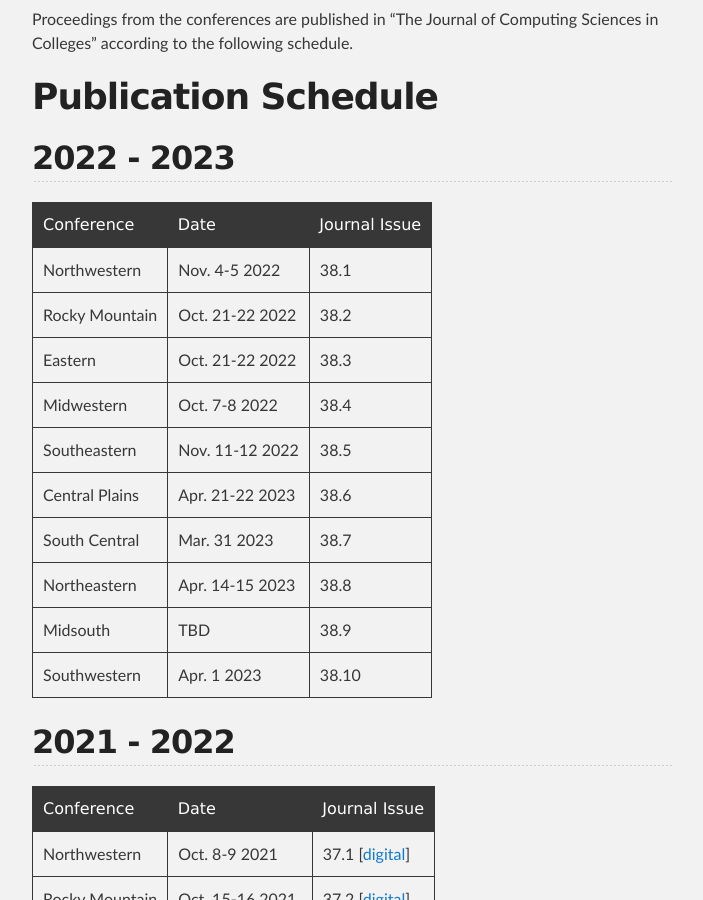
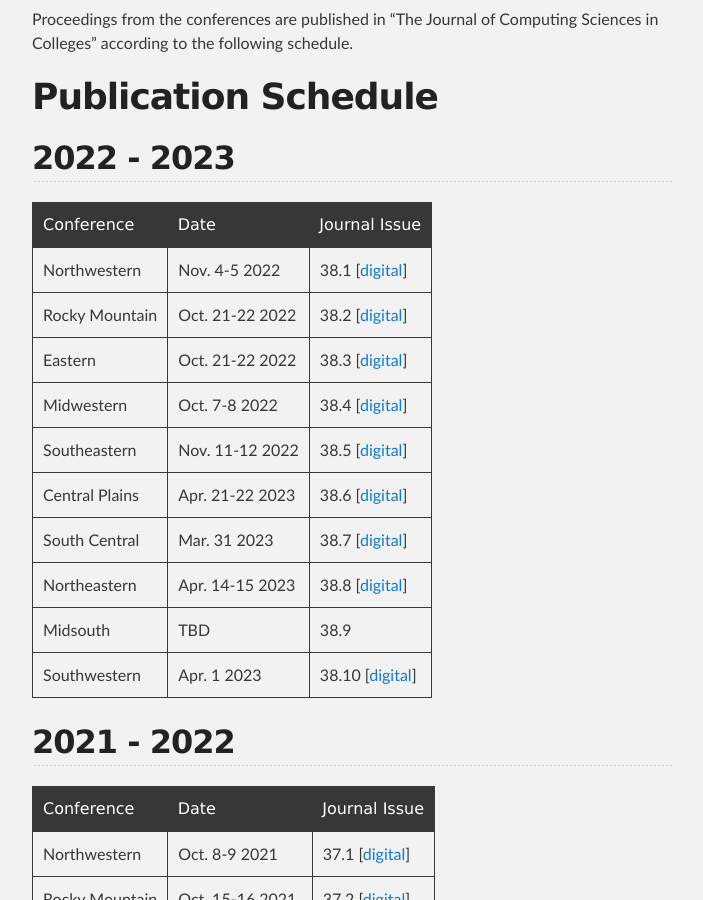
Before and after one commit to ccsc-journal/ccsc-editor, a Jekyll site: the page built from docs/index.md, in a window 1280 px wide and 900 px high, scrolled down 569 px. Shown: the whole window, without its empty margins (288-991 px from the left). Built offline with Jekyll 4.4.1, drawn with Linux system fonts in a browser that asks for light colours; our own code applies the rules of GitHub Pages for plain Markdown files.

Commit message:
add links to new journal issues

```diff
--- a/docs/index.md
+++ b/docs/index.md
@@ -18,16 +18,16 @@ Sciences in Colleges" according to the following schedule.
 
 | Conference | Date | Journal Issue |
 |:-------------|:------------------|:------|
-| Northwestern | Nov. 4-5 2022| 38.1 |
-| Rocky Mountain | Oct. 21-22 2022 | 38.2  |
-| Eastern | Oct. 21-22 2022 | 38.3 |
-| Midwestern | Oct. 7-8 2022 | 38.4 |
-| Southeastern | Nov. 11-12 2022 | 38.5 |
-| Central Plains | Apr. 21-22 2023 | 38.6 |
-| South Central | Mar. 31 2023 | 38.7  |
-| Northeastern | Apr. 14-15 2023 | 38.8  |
+| Northwestern | Nov. 4-5 2022| 38.1 [[digital](https://www.ccsc.org/publications/journals/NW2022.pdf)] |
+| Rocky Mountain | Oct. 21-22 2022 | 38.2 [[digital](https://www.ccsc.org/publications/journals/RM2022.pdf)] |
+| Eastern | Oct. 21-22 2022 | 38.3 [[digital](https://www.ccsc.org/publications/journals/EA2022.pdf)] |
+| Midwestern | Oct. 7-8 2022 | 38.4 [[digital](https://www.ccsc.org/publications/journals/MW2022.pdf)] |
+| Southeastern | Nov. 11-12 2022 | 38.5 [[digital](https://www.ccsc.org/publications/journals/SE2022.pdf)] |
+| Central Plains | Apr. 21-22 2023 | 38.6 [[digital](https://www.ccsc.org/publications/journals/CP2023.pdf)] |
+| South Central | Mar. 31 2023 | 38.7 [[digital](https://www.ccsc.org/publications/journals/SC2023.pdf)] |
+| Northeastern | Apr. 14-15 2023 | 38.8 [[digital](https://www.ccsc.org/publications/journals/NE2023.pdf)] |
 | Midsouth | TBD | 38.9 |
-| Southwestern | Apr. 1 2023 | 38.10 |
+| Southwestern | Apr. 1 2023 | 38.10 [[digital](https://www.ccsc.org/publications/journals/SW2023.pdf)] |
 
 ## 2021 - 2022
 
```
